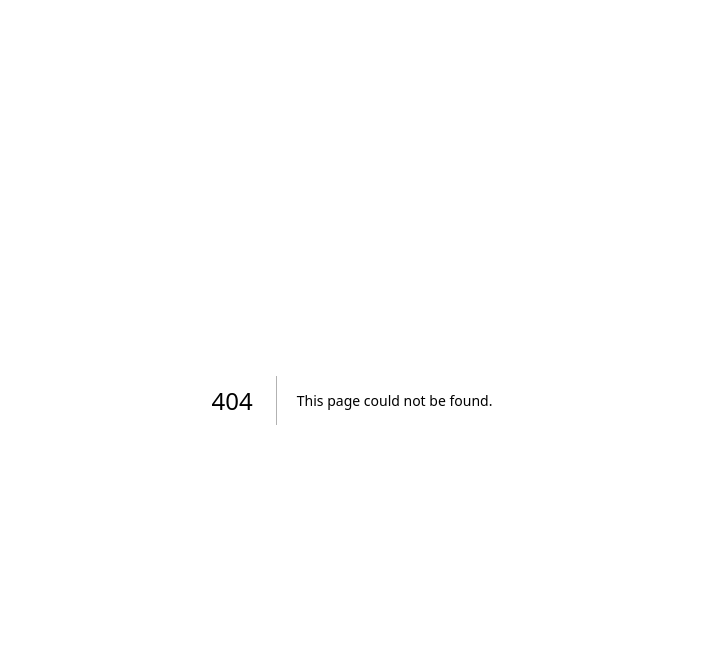
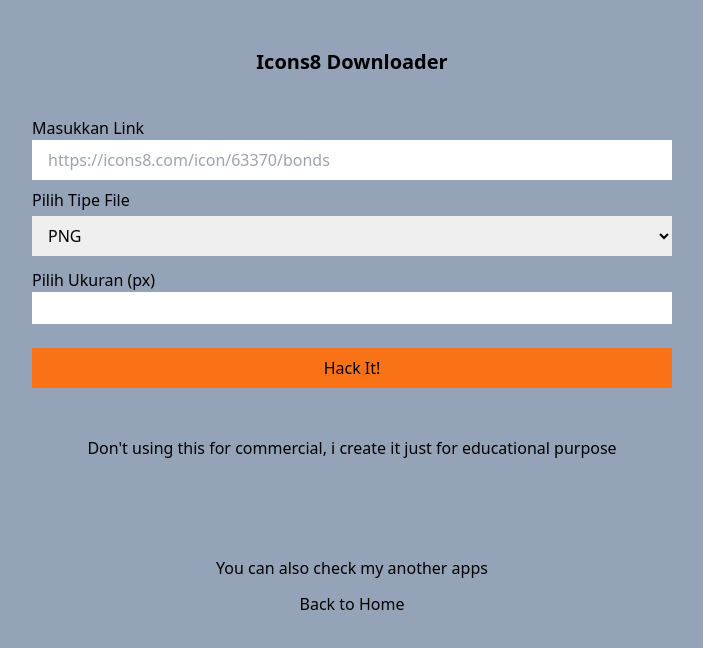
Before and after one commit to hadhaz/cs-useful-tools, a Next.js app: page /icons-downloader in a window 1280 px wide. Before the commit this address had no page. Shown: the top 648 px of the page, without its empty margins (288-991 px from the left). Built offline with nearby package versions, Linux system fonts and the light colour scheme.

Commit message:
add icons8 downloader

```diff
--- a/core/components/BackHome.tsx
+++ b/core/components/BackHome.tsx
@@ -3,7 +3,7 @@
 export default function BackHome() {
   return (
     <Link href='/'>
-      <div className='bg-slate-200 py-1 px-3 rounded-sm shadow-md hover:bg-slate-400 duration-100 text-center w-44'>
+      <div className='mt-2 bg-slate-200 py-1 px-3 rounded-sm shadow-md hover:bg-slate-400 duration-100 text-center w-fit mx-auto max-w-[176px]'>
         Back to Home
       </div>
     </Link>
--- /dev/null
+++ b/core/components/Status.tsx
@@ -0,0 +1,18 @@
+export default function Status(props: { validity: boolean | null }) {
+  const statusColor = props.validity
+    ? "bg-green-400 text-slate-900"
+    : "bg-red-500 text-slate-100";
+
+  if (props.validity === null) return null;
+
+  return (
+    <div
+      className={[
+        "absolute top-0 w-full text-center py-1 text-lg font-medium",
+        statusColor,
+      ].join(" ")}
+    >
+      {props.validity ? "Success" : "Invalid Input"}
+    </div>
+  );
+}
--- /dev/null
+++ b/core/data/app-list.json
@@ -0,0 +1,26 @@
+[
+  {
+    "name": "subnet-calculator",
+    "title": "Subnet Calculator",
+    "url": "/subnet-calculator",
+    "id": "CALC1"
+  },
+  {
+    "name": "binary-converter",
+    "title": "Binary Converter",
+    "url": "/binary-converter",
+    "id": "CONV1"
+  },
+  {
+    "name": "icons-8 downloader",
+    "title": "Icons 8 Downloader",
+    "url": "/icons-downloader",
+    "id": "ICONS1"
+  },
+  {
+    "name": "base64 decoder",
+    "title": "Base64 Decoder",
+    "url": "/base64-decoder",
+    "id": "BASE641"
+  }
+]
--- /dev/null
+++ b/core/utils/base64tosvg.ts
@@ -0,0 +1,4 @@
+export const base64ToSvg = (base64: string): string => {
+  const svg = Buffer.from(base64, "base64").toString("utf8");
+  return svg;
+};
--- a/package.json
+++ b/package.json
@@ -13,6 +13,7 @@
     "@types/node": "18.11.12",
     "@types/react": "18.0.26",
     "@types/react-dom": "18.0.9",
+    "base64-js": "^1.5.1",
     "eslint": "8.29.0",
     "eslint-config-next": "13.0.6",
     "next": "13.0.6",
--- /dev/null
+++ b/pages/base64-decoder.tsx
@@ -0,0 +1,11 @@
+export default function Base64tosvg() {
+  return (
+    <div>
+      <h1>Base64 to SVG</h1>
+      <form>
+        <input type='text' />
+        <button>Convert</button>
+      </form>
+    </div>
+  );
+}
--- a/pages/binary-converter.tsx
+++ b/pages/binary-converter.tsx
@@ -41,7 +41,7 @@
   return (
     <>
       <Seo typeInput='converter' />
-      <div style={{ minHeight: clearence }} className='bg-teal-400 pt-12'>
+      <div style={{ minHeight: clearence }} className='bg-teal-400 pt-12 flex flex-col'>
         <h1 className='text-center text-2xl font-semibold mb-8'>
           Binary Converter
         </h1>
--- /dev/null
+++ b/pages/icons-downloader.tsx
@@ -0,0 +1,174 @@
+import { useRef, useState } from "react";
+import BackHome from "../core/components/BackHome";
+import Status from "../core/components/Status";
+import useMinHeight from "../core/hooks/useMinHeight";
+
+export default function IconsDownloader() {
+  const [clearence, upper, lower] = useMinHeight();
+  const [isSVG, setIsSVG] = useState<boolean>(false);
+  const [inputValidity, setInputValidity] = useState<boolean | null>(null);
+  const [url, setUrl] = useState<string>("");
+  const linkRef = useRef<HTMLInputElement>(null);
+  const sizeRef = useRef<HTMLInputElement>(null);
+
+  function submitHandler(e: React.FormEvent<HTMLFormElement>) {
+    e.preventDefault();
+  }
+
+  async function downloadHandler(e: React.MouseEvent<HTMLButtonElement>) {
+    e.preventDefault();
+    const base_api = process.env.NEXT_PUBLIC_ICONS8_API_BASE;
+    const converter_api = process.env.NEXT_PUBLIC_ICONS8_API_CONVERTER;
+
+    const link = linkRef.current!.value;
+
+    if (!validateLink(link)) {
+      setInputValidity(false);
+      return;
+    }
+
+    const type = isSVG ? "svg" : "png";
+    const { id, name } = parseLink(link);
+    const url = `${base_api}?id=${id}&svg=true`;
+
+    const result = await fetch(url);
+    const data = await result.json();
+
+    const svg = data.icon.svg;
+    const svgStr = atob(svg);
+
+    // decode base64 to blob
+
+    // https://img.icons8.com/plainConverter?fromSite=true&format=png&size=30&id=69880
+    const imageResult = await fetch(
+      `${converter_api}?fromSite=true&format=png&size=${
+        sizeRef.current!.value
+      }&id=${id}`,
+      {
+        method: "POST",
+        body: JSON.stringify({
+          svg: svgStr,
+          format: type,
+          size: parseInt(sizeRef.current!.value),
+          id: id,
+        }),
+        headers: {
+          "Content-Type": "application/json",
+        },
+      }
+    );
+
+    const blob = await imageResult.blob();
+    const urlObj = URL.createObjectURL(blob);
+    setUrl(urlObj);
+
+    if (data.success) {
+      console.log(svgStr);
+    } else {
+      console.log(data.error);
+    }
+  }
+
+  function optionHandler(e: React.ChangeEvent<HTMLSelectElement>) {
+    setUrl("");
+    if (e.target.value === "svg") {
+      setIsSVG(true);
+    } else {
+      setIsSVG(false);
+    }
+  }
+
+  function resetUrl() {
+    setUrl("");
+    setInputValidity(null);
+  }
+
+  return (
+    <>
+      <Status validity={inputValidity} />
+      <div style={{ minHeight: clearence }} className='bg-slate-400'>
+        <h1 className='text-xl text-center font-semibold pt-12'>
+          Icons8 Downloader
+        </h1>
+        <form
+          onSubmit={submitHandler}
+          className='flex flex-col max-w-[50vw] mx-auto mt-10'
+        >
+          <label htmlFor='link'>Masukkan Link</label>
+          <input
+            ref={linkRef}
+            onFocus={resetUrl}
+            onChange={resetUrl}
+            type='url'
+            className='outline-none py-2 px-4'
+            placeholder='https://icons8.com/icon/63370/bonds'
+          />
+          <label htmlFor='type' className='mt-2'>
+            Pilih Tipe File
+          </label>
+          <select
+            onChange={optionHandler}
+            onFocus={resetUrl}
+            name='type'
+            id='type'
+            className='py-2 my-1 px-3'
+          >
+            <option value='png'>PNG</option>
+            <option value='svg'>SVG</option>
+          </select>
+
+          {!isSVG && (
+            <div className='flex flex-col'>
+              <label htmlFor='size' className='mt-2'>
+                Pilih Ukuran (px)
+              </label>
+              <input
+                onFocus={resetUrl}
+                onChange={resetUrl}
+                ref={sizeRef}
+                type='number'
+                className='outline-none py-1 px-3'
+              />
+            </div>
+          )}
+          <button
+            onClick={downloadHandler}
+            className='mt-6 bg-orange-500 py-2 font-medium w-full'
+          >
+            {url === "" && "Hack It!"}
+            {url !== "" && "Hack Again!"}
+          </button>
+          {url !== "" && (
+            <a
+              href={url}
+              download
+              className='mt-2 font-medium text-indigo-600 visited:text-indigo-800'
+            >
+              Download Here
+            </a>
+          )}
+        </form>
+        <p className='mt-12 text-center'>
+          Don&apos;t using this for commercial, i create it just for educational
+          purpose
+        </p>
+        <div className='flex flex-col items-center mt-24'>
+          <p>You can also check my another apps</p>
+          <BackHome />
+        </div>
+      </div>
+    </>
+  );
+}
+
+function parseLink(link: string) {
+  const linkArr = link.split("/");
+  const id = linkArr[4];
+  const name = linkArr[linkArr.length - 2];
+  return { id, name };
+}
+
+function validateLink(link: string) {
+  const regex = /https:\/\/icons8.com\/icon\/\d+\/\w+/;
+  return regex.test(link);
+}
--- a/pages/index.tsx
+++ b/pages/index.tsx
@@ -1,21 +1,8 @@
 import Link from "next/link";
 import useMinHeight from "../core/hooks/useMinHeight";
+import data from "../core/data/app-list.json";
 
 import Seo from "../core/components/SEO";
-const data = [
-  {
-    name: "subnet-calculator",
-    title: "Subnet Calculator",
-    url: "/subnet-calculator",
-    id: "CALC1",
-  },
-  {
-    name: "binary-converter",
-    title: "Binary Converter",
-    url: "/binary-converter",
-    id: "CONV1",
-  },
-];
 
 export default function Home() {
   const [clearence, upper, lower] = useMinHeight();
```
Also changed, not shown: 1 other file (tests, documents, lock files or other folders).
